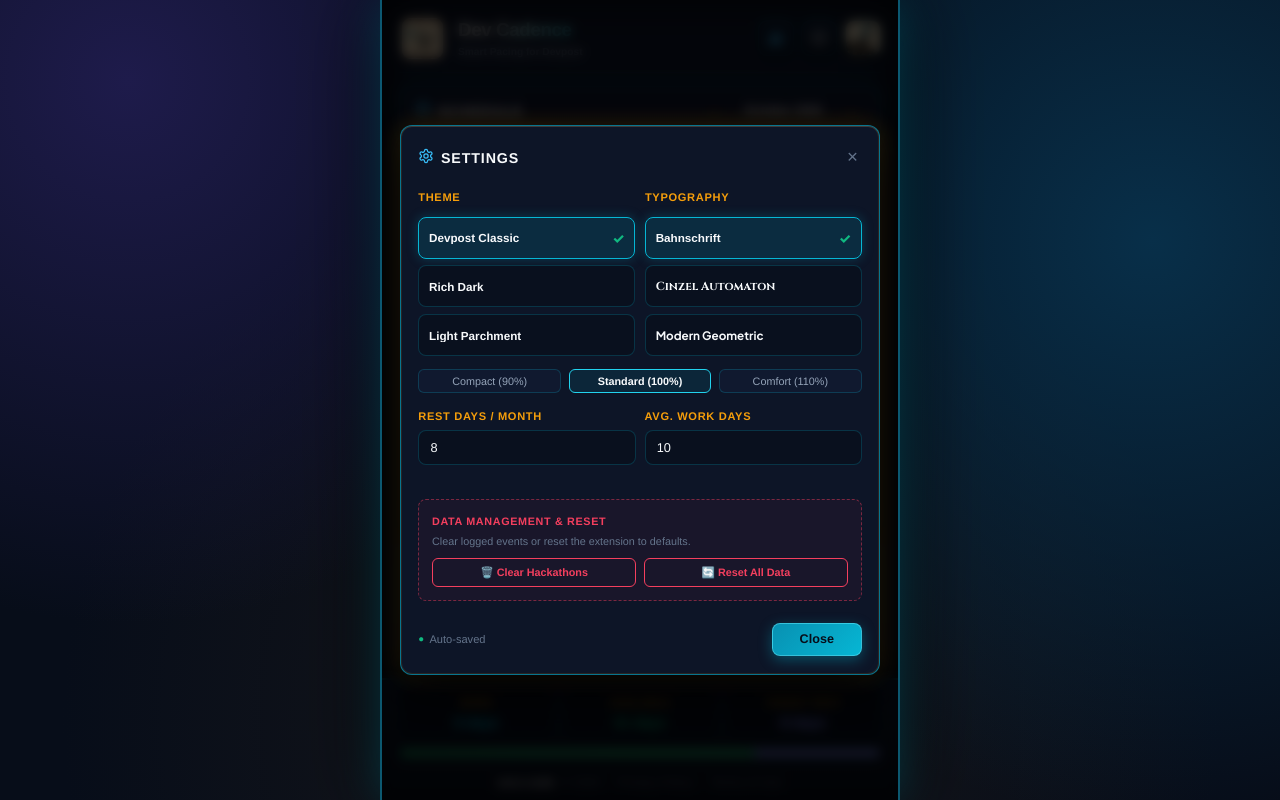
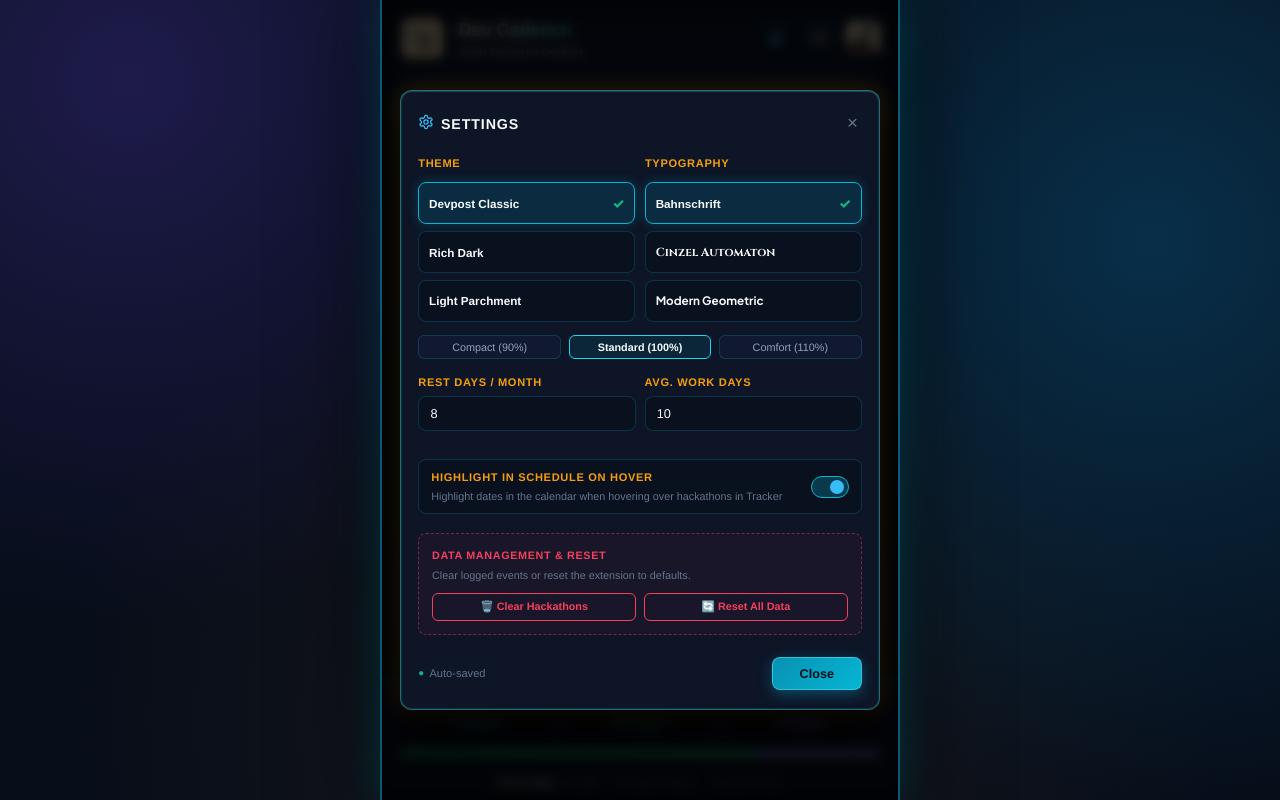
Before and after one commit to vero-code/dev-cadence, a React (Vite) app: page / in a window 1280 px wide. Both pictures are taken after a click on the button 819 px from the left and 38 px from the top of the page. Built offline with nearby package versions, Linux system fonts and the light colour scheme.

Commit message:
feat: add toggle for schedule highlight on hover

```diff
--- a/src/App.jsx
+++ b/src/App.jsx
@@ -312,7 +312,7 @@ export const App = () => {
           onNextMonth={handleNextMonth}
           onEdit={handleOpenEdit}
           onJumpToMonth={handleJumpToMonth}
-          hoveredHackathonId={hoveredHackathonId}
+          hoveredHackathonId={settings?.highlightOnHover !== false ? hoveredHackathonId : null}
         />
 
         <div className="lower-content-section">
--- a/src/components/SettingsModal.jsx
+++ b/src/components/SettingsModal.jsx
@@ -210,6 +210,33 @@ export const SettingsModal = ({
             </div>
           </div>
 
+          {/* Schedule Highlight Toggle */}
+          <div className="form-group settings-toggle-group">
+            <div className="settings-toggle-row">
+              <div className="settings-toggle-info">
+                <label className="form-label settings-toggle-label" htmlFor="toggle-highlight-hover">
+                  Highlight in Schedule on Hover
+                </label>
+                <span className="settings-toggle-desc">
+                  Highlight dates in the calendar when hovering over hackathons in Tracker
+                </span>
+              </div>
+              <button
+                id="toggle-highlight-hover"
+                type="button"
+                role="switch"
+                aria-checked={settings?.highlightOnHover !== false}
+                className={`settings-switch-btn ${settings?.highlightOnHover !== false ? 'active' : ''}`}
+                onClick={() => {
+                  const currentVal = settings?.highlightOnHover !== false;
+                  if (onUpdateSettings) onUpdateSettings({ highlightOnHover: !currentVal });
+                }}
+              >
+                <span className="settings-switch-thumb" />
+              </button>
+            </div>
+          </div>
+
           {/* Danger Zone: Full Wipe / Reset Actions */}
           <div className="settings-danger-zone">
             <div className="danger-zone-title">
--- a/src/styles/analytics.css
+++ b/src/styles/analytics.css
@@ -23,12 +23,10 @@
 .stats-icon-btn.active {
   background: rgba(245, 158, 11, 0.22);
   border-color: rgba(245, 158, 11, 0.55);
-  box-shadow: 0 0 10px rgba(245, 158, 11, 0.35);
 }
 
 .stats-icon-btn.active .analytics-icon {
   color: #fbbf24;
-  filter: drop-shadow(0 0 6px rgba(245, 158, 11, 0.8));
 }
 
 [data-theme="devpost"] .analytics-icon {
@@ -42,12 +40,10 @@
 [data-theme="devpost"] .stats-icon-btn.active {
   background: rgba(6, 182, 212, 0.22);
   border-color: rgba(6, 182, 212, 0.55);
-  box-shadow: 0 0 10px rgba(6, 182, 212, 0.35);
 }
 
 [data-theme="devpost"] .stats-icon-btn.active .analytics-icon {
   color: #38bdf8;
-  filter: drop-shadow(0 0 8px rgba(56, 189, 248, 0.7));
 }
 
 [data-theme="parchment"] .analytics-icon {
@@ -61,7 +57,6 @@
 [data-theme="parchment"] .stats-icon-btn.active {
   background: rgba(184, 134, 11, 0.2);
   border-color: rgba(184, 134, 11, 0.45);
-  box-shadow: 0 0 8px rgba(184, 134, 11, 0.25);
 }
 
 [data-theme="parchment"] .stats-icon-btn.active .analytics-icon {
--- a/src/styles/modals.css
+++ b/src/styles/modals.css
@@ -677,6 +677,109 @@
   background: rgba(184, 134, 11, 0.1);
 }
 
+/* Settings Toggle Switch (Schedule Highlight, etc.) */
+.settings-toggle-group {
+  margin-top: 0.85rem;
+  margin-bottom: 0.85rem;
+  background: var(--bg-input);
+  border: 1px solid var(--border-subtle);
+  border-radius: 8px;
+  padding: 0.65rem 0.8rem;
+}
+
+.settings-toggle-row {
+  display: flex;
+  align-items: center;
+  justify-content: space-between;
+  gap: 0.85rem;
+}
+
+.settings-toggle-info {
+  display: flex;
+  flex-direction: column;
+  gap: 0.2rem;
+  min-width: 0;
+}
+
+.settings-toggle-label {
+  margin-bottom: 0;
+  cursor: pointer;
+  user-select: none;
+}
+
+.settings-toggle-desc {
+  font-size: 0.72rem;
+  color: var(--text-dim);
+  line-height: 1.35;
+}
+
+.settings-switch-btn {
+  width: 38px;
+  height: 22px;
+  min-width: 38px;
+  background: rgba(255, 255, 255, 0.1);
+  border: 1.5px solid var(--border-subtle);
+  border-radius: 9999px;
+  position: relative;
+  cursor: pointer;
+  padding: 2px;
+  display: flex;
+  align-items: center;
+  transition: all 0.2s cubic-bezier(0.16, 1, 0.3, 1);
+  box-sizing: border-box;
+}
+
+.settings-switch-thumb {
+  width: 14px;
+  height: 14px;
+  border-radius: 50%;
+  background: var(--text-dim);
+  transition: transform 0.2s cubic-bezier(0.16, 1, 0.3, 1), background-color 0.2s ease;
+  transform: translateX(0);
+}
+
+.settings-switch-btn.active {
+  background: rgba(245, 158, 11, 0.25);
+  border-color: #f59e0b;
+}
+
+.settings-switch-btn.active .settings-switch-thumb {
+  transform: translateX(16px);
+  background: #fbbf24;
+}
+
+[data-theme="devpost"] .settings-switch-btn.active {
+  background: rgba(6, 182, 212, 0.25);
+  border-color: #06b6d4;
+}
+
+[data-theme="devpost"] .settings-switch-btn.active .settings-switch-thumb {
+  background: #38bdf8;
+}
+
+[data-theme="parchment"] .settings-toggle-group {
+  background: #fffdf9;
+  border-color: rgba(160, 116, 72, 0.25);
+}
+
+[data-theme="parchment"] .settings-switch-btn {
+  background: rgba(80, 50, 20, 0.08);
+  border-color: rgba(160, 116, 72, 0.35);
+}
+
+[data-theme="parchment"] .settings-switch-thumb {
+  background: #997e68;
+}
+
+[data-theme="parchment"] .settings-switch-btn.active {
+  background: rgba(184, 134, 11, 0.22);
+  border-color: #b8860b;
+}
+
+[data-theme="parchment"] .settings-switch-btn.active .settings-switch-thumb {
+  background: #b45309;
+}
+
 /* Danger Zone / Reset in Settings */
 .settings-danger-zone {
   margin-top: 1.25rem;
--- a/src/utils/storage.js
+++ b/src/utils/storage.js
@@ -11,6 +11,7 @@ const DEFAULT_SETTINGS = {
   avgTurnaroundDays: 10,
   fontPreset: 'bahnschrift',
   fontSize: 'normal',
+  highlightOnHover: true,
 };
 
 const isChromeStorageAvailable = () => {
@@ -26,6 +27,9 @@ const sanitizeSettings = (s) => {
   const merged = { ...DEFAULT_SETTINGS, ...(s || {}) };
   if (merged.fontPreset === 'mono') {
     merged.fontPreset = 'bahnschrift';
+  }
+  if (typeof merged.highlightOnHover !== 'boolean') {
+    merged.highlightOnHover = true;
   }
   return merged;
 };
```
